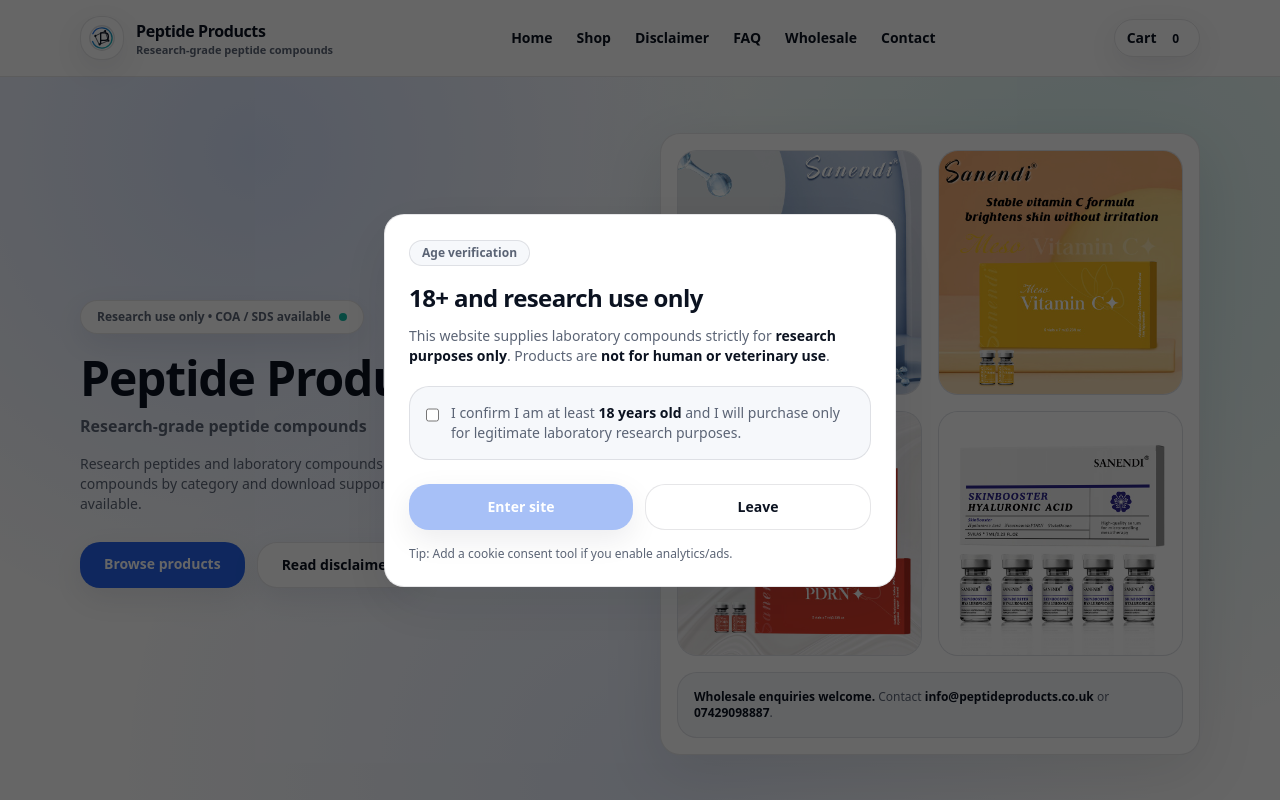
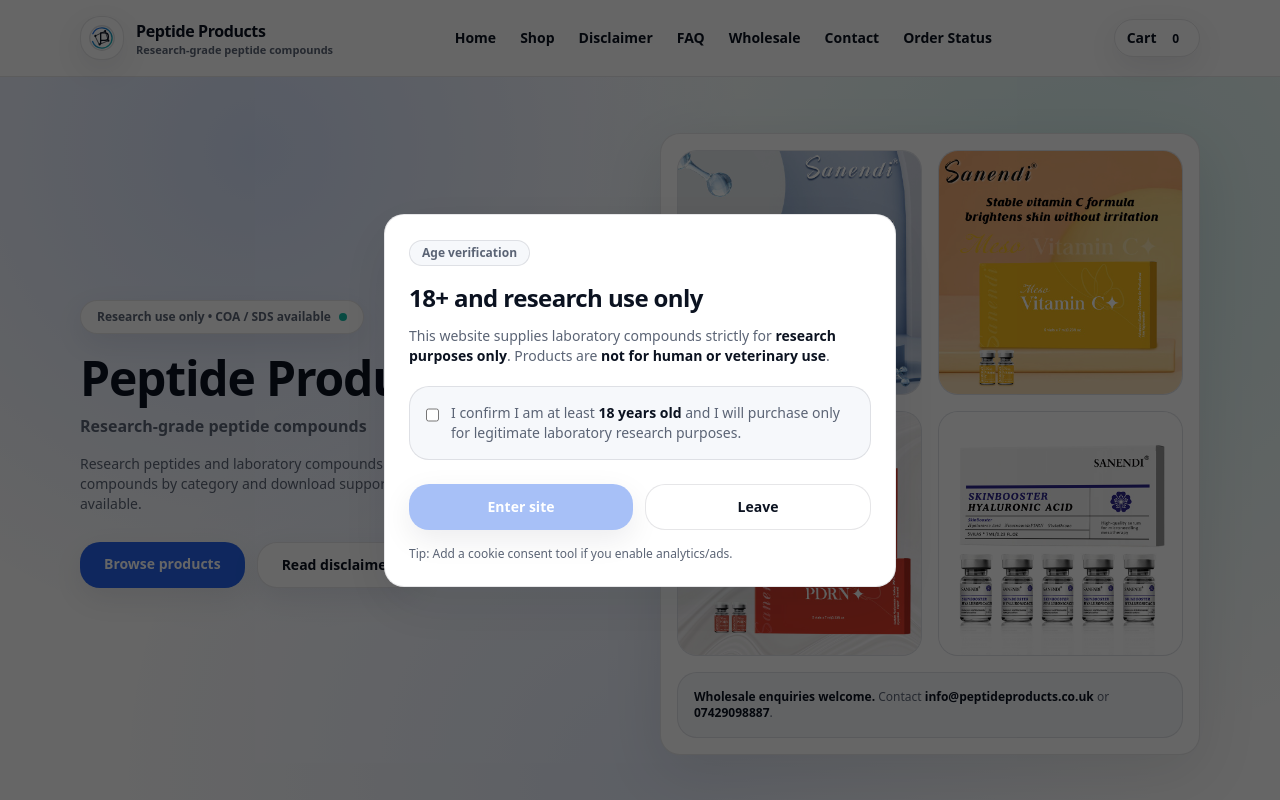
Before and after one commit to readdocs-ai/peptideproducts-store, a Next.js app: page / in a window 1280 px wide. Shown: the top 800 px of the page. Built offline with nearby package versions, Linux system fonts and the light colour scheme.

Commit message:
Fix header nested link hydration issue

```diff
--- /dev/null
+++ b/src/components/CopyButton.tsx
@@ -0,0 +1,25 @@
+"use client";
+
+import { useState } from "react";
+
+export default function CopyButton({ text }: { text: string }) {
+  const [copied, setCopied] = useState(false);
+
+  async function handleCopy() {
+    await navigator.clipboard.writeText(text);
+    setCopied(true);
+
+    setTimeout(() => {
+      setCopied(false);
+    }, 2000);
+  }
+
+  return (
+    <button
+      onClick={handleCopy}
+      className="ml-3 rounded-lg bg-accent px-3 py-1 text-xs font-bold text-white"
+    >
+      {copied ? "Copied" : "Copy"}
+    </button>
+  );
+}
--- a/src/components/Header.tsx
+++ b/src/components/Header.tsx
@@ -31,10 +31,22 @@ export function Header() {
 
           <nav className="hidden items-center gap-6 md:flex">
             {nav.map((i) => (
-              <Link key={i.href} href={i.href} className="text-sm font-semibold text-slate hover:text-ink">
+              <Link
+                key={i.href}
+                href={i.href}
+                className="text-sm font-semibold text-slate hover:text-ink"
+              >
                 {i.label}
               </Link>
             ))}
+
+            {/* Order Status link added separately */}
+            <Link
+              href="/order-status"
+              className="text-sm font-semibold text-slate hover:text-ink"
+            >
+              Order Status
+            </Link>
           </nav>
 
           <Link
@@ -42,7 +54,10 @@ export function Header() {
             className="rounded-xl2 border border-line bg-paper px-3 py-2 text-sm font-extrabold shadow-soft hover:bg-mist"
             aria-label="Open cart"
           >
-            Cart <span className="ml-1 rounded-full bg-haze px-2 py-0.5 text-xs">{count}</span>
+            Cart{" "}
+            <span className="ml-1 rounded-full bg-haze px-2 py-0.5 text-xs">
+              {count}
+            </span>
           </Link>
         </div>
       </Container>
```
